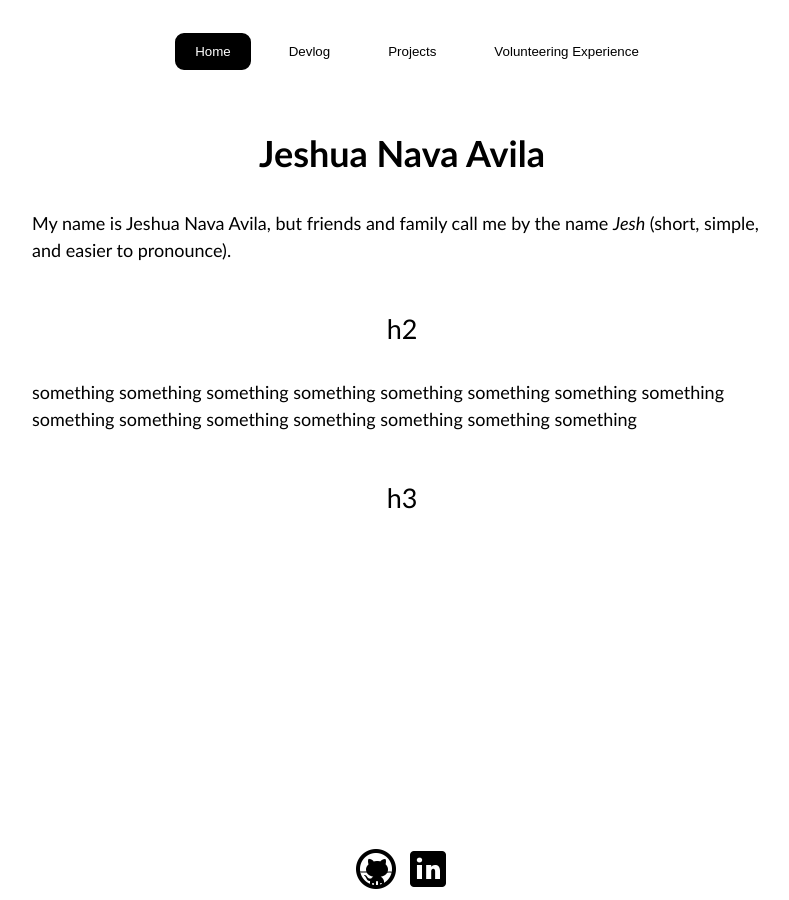
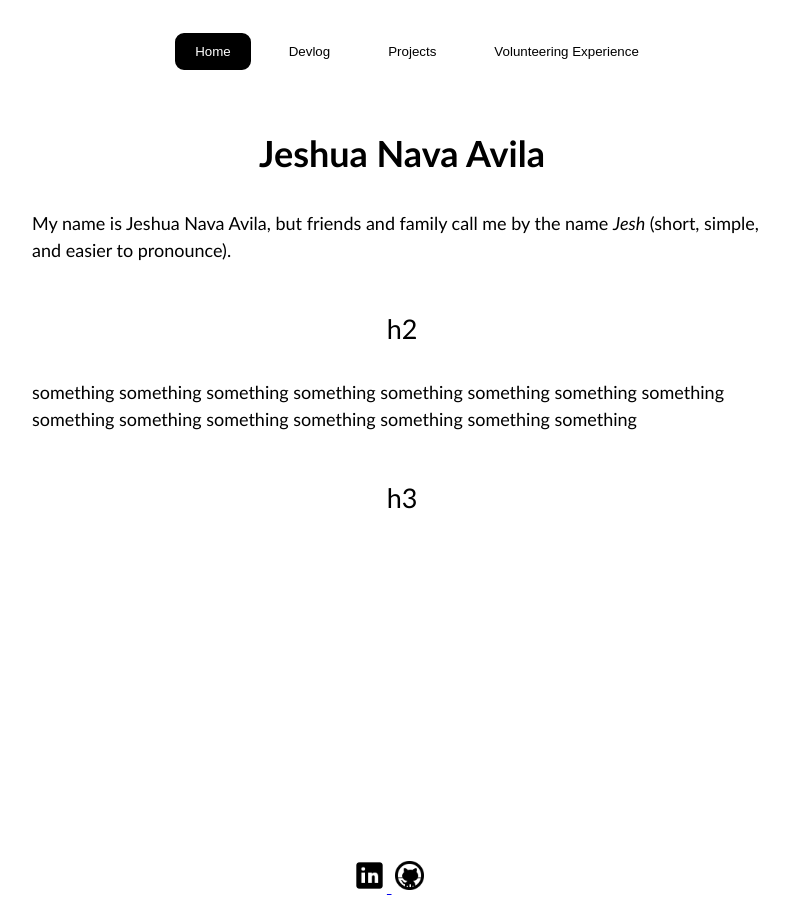
Before and after one commit to J35HN/J35HN.github.io, a Jekyll site: the page built from index.md, in a window 1280 px wide. Shown: the whole page, without its empty margins (238-1027 px from the left). Built offline with Jekyll 4.4.1, drawn with Linux system fonts in a browser that asks for light colours.

Commit message:
images in footer centered and working with links

```diff
--- a/_includes/footer.html
+++ b/_includes/footer.html
@@ -1,4 +1,8 @@
 <div class = "foot__items">
-    <img src = "assets/images/GitHub-svg.svg" alt = "#">
-    <img src = "assets/images/LinkedIn-svg.svg" alt = "#">
+    <a href="https://www.linkedin.com/in/jeshuanavaavila/" target="_blank">
+        <img src = "../assets/images/LinkedIn-svg.svg" alt = "#">
+    </a>
+    <a href="https://github.com/J35HN" target="_blank">
+        <img src = "../assets/images/GitHub-svg.svg" alt = "#">
+    </a>
 </div>
--- a/_sass/footer.scss
+++ b/_sass/footer.scss
@@ -4,23 +4,10 @@
     justify-content: center;
     align-items: center;
     background-color: #FFF;
+    padding-top: $spacing-unit;
 }
 
-.foot__links {
-    list-style: none;
+.foot__items img {
+    height: 35%;
+    width: 35%;
 }
-
-.foot__links li {
-    display: inline;
-    float: left;
-}
-
-.foot__links li a button {
-    cursor: pointer;
-    background: #FFFFFF;
-    border: solid;
-    border-width: 0.15rem;
-    border-radius: 0.5rem;
-    border-color: #FFFFFF;
-    text-decoration: none;
-}
```
